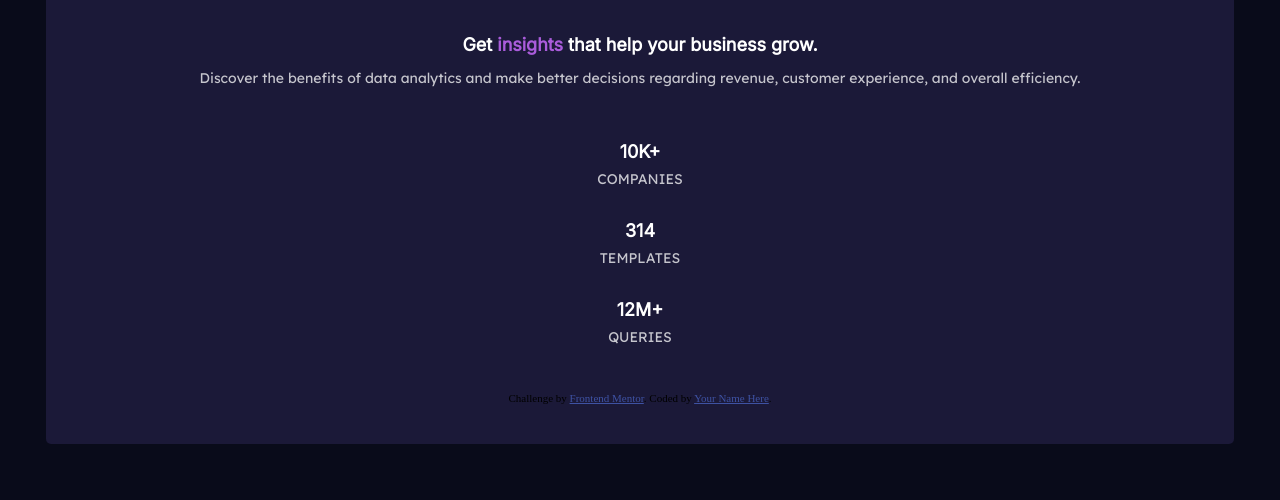
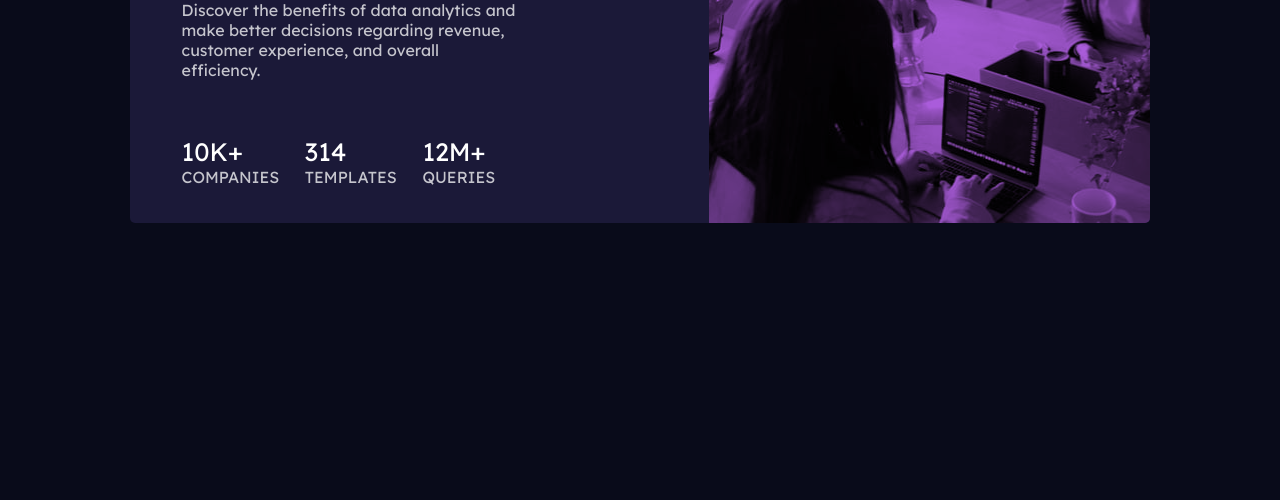
Before and after one commit to kingslayer07/stats-preview-card, a plain HTML site: page index.html in a window 1280 px wide. Shown: the part 317-817 px from the top of the page. Drawn offline with Linux system fonts and the light colour scheme.

Commit message:
added website responsiveness

```diff
--- a/index.html
+++ b/index.html
@@ -21,6 +21,8 @@
       background-color: hsl(233, 47%, 7%);
       padding: 6vh 3vw;
     }
+
+
     .main-card{
       background-color: hsl(244, 38%, 16%);
       border-radius: 5px;
@@ -58,8 +60,8 @@
       font-family: 'Inter', sans-serif;
       color: hsl(0, 0%, 100%);
       text-align: center;
-      font-weight: 700;
-      font-size: large;
+      font-weight: 400;
+      font-size: 2rem;
       margin-bottom: 1vh;
     }
     li,
@@ -84,6 +86,59 @@
     }
     .attribution { font-size: 11px; text-align: center; }
     .attribution a { color: hsl(228, 45%, 44%); }
+    @media only screen and (min-width: 500px){
+
+        body{
+          font-size: 16px;
+        }
+        .main-card{
+          display: flex;
+
+          margin: 6rem 6rem ;
+          height: min(60%, 500px);
+          max-height: 430px;
+          overflow: auto;
+
+
+        }
+        .main-card > *{
+          flex-basis: 100%;
+          height: min(70vh,400px);
+          overflow: auto;
+          box-sizing: border-box;
+          /* padding-right: 5vw; */
+        }
+        .text-card{
+          order: 1;
+          width: 50%;
+          box-sizing: border-box;
+          padding:7vh 15vw 0 4vw;
+          /* padding: 0; */
+          text-align: left;
+        }
+        .image{
+          background:url("images/desktop.jpg") no-repeat 0 0 hsl(277, 64%, 61%);
+          width: 100%;
+          order: 2;
+          /* height: 100; */
+          /* padding-right: 10vw; */
+        }
+        .big-text{
+          text-align: left;
+          font-size: 2.3rem;
+          /* font-stretch: expanded; */
+          font-weight: 700;
+          /* padding-right: 7vw; */
+        }
+        li div{
+          font-size: 1.8rem;
+          color: white;
+        }
+        ul{
+          display: flex;
+          gap: 2vw;
+        }
+    }
   </style>
 </head>
 <body>
@@ -107,14 +162,14 @@
 
 
 <ul>
-  <li><div class="big-text">10k+</div>  companies</li>
-  <li><div class="big-text"> 314</div>  templates</li>
-  <li><div class="big-text">12m+</div>  queries</li>
+  <li><div class="stat">10k+</div>  companies</li>
+  <li><div class="stat"> 314</div>  templates</li>
+  <li><div class="stat">12m+</div>  queries</li>
+
 </ul>
-
 <div class="attribution">
   Challenge by <a href="https://www.frontendmentor.io?ref=challenge" target="_blank">Frontend Mentor</a>.
-  Coded by <a href="#">Your Name Here</a>.
+  Coded by <a href="#">kingslayer07</a>.
 </div>
 </div>
 </div>
```
